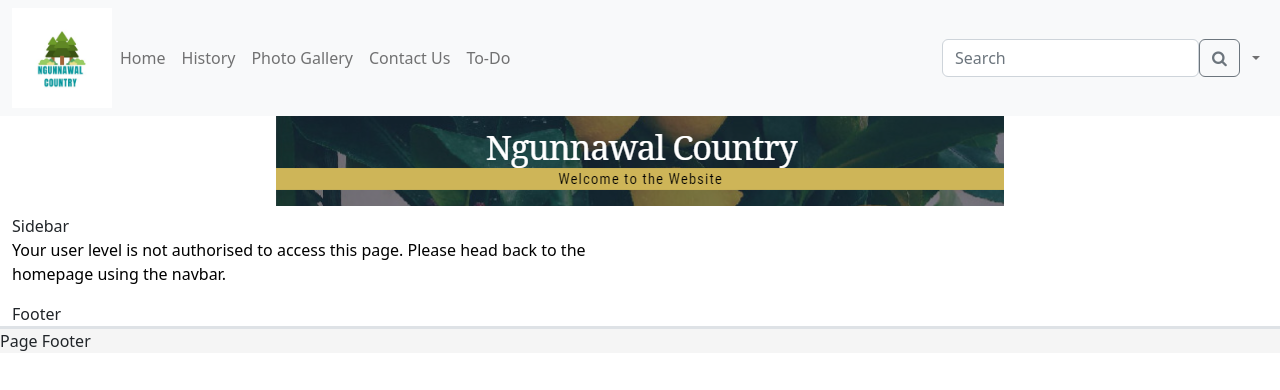
After one commit to RyanCather/2022S2Web-FlaskKS, a Flask app: template templates/unauthorised.html in a window 1280 px wide. The commit adds this page. Shown: the top 390 px of the page. Run offline with Flask 2, Linux system fonts and the light colour scheme; the template is opened without the code that fills it, so the values that code supplies are empty; some libraries are stand-ins or nearby versions.

Commit message:
fixed errors in the code/ created new logo and banner added them into the website

```diff
--- a/templates/history.html
+++ b/templates/history.html
@@ -16,7 +16,7 @@
 {% block cellContent2 %}
     {# Image #}
     <p>
-        <img src="static/" width="100%">
+        <img src="/static/images/photos/download9.jpg" width="100%">
     </p>
 {% endblock %}
 
--- a/templates/photoDisplay.html
+++ b/templates/photoDisplay.html
@@ -10,7 +10,7 @@
                         {% if image.photoid == 1 %}
                             <button class="btn btn-outline-secondary">← Previous Image</button>
                         {% else %}
-                            <form name="previous" method="GET" action="/userPhotos/{{ image.photoid - 1 }}">
+                            <form name="previous" method="GET" action="/static/images/userPhotos/{{ image.photoid - 1 }}">
                                 <button name="previous" class="btn btn-secondary">← Previous Image</button>
                             </form>
                         {% endif %}
--- /dev/null
+++ b/templates/unauthorised.html
@@ -0,0 +1,16 @@
+{% extends 'template.html' %}
+
+{# Place the content for the cellContent1 in this block #}
+{% block cellContent1 %}
+    Sidebar
+{% endblock %}
+
+{# Place the content for the cellContent2 in this block #}
+{% block cellContent2 %}
+    <p style="color:black">Your user level is not authorised to access this page. Please head back to the homepage using the navbar.</p>
+{% endblock %}
+
+{# Place the content for the cellContent3 in this block #}
+{% block cellContent4 %}
+    Footer
+{% endblock %}
```
Also changed, not shown: ngunnawal.db.
